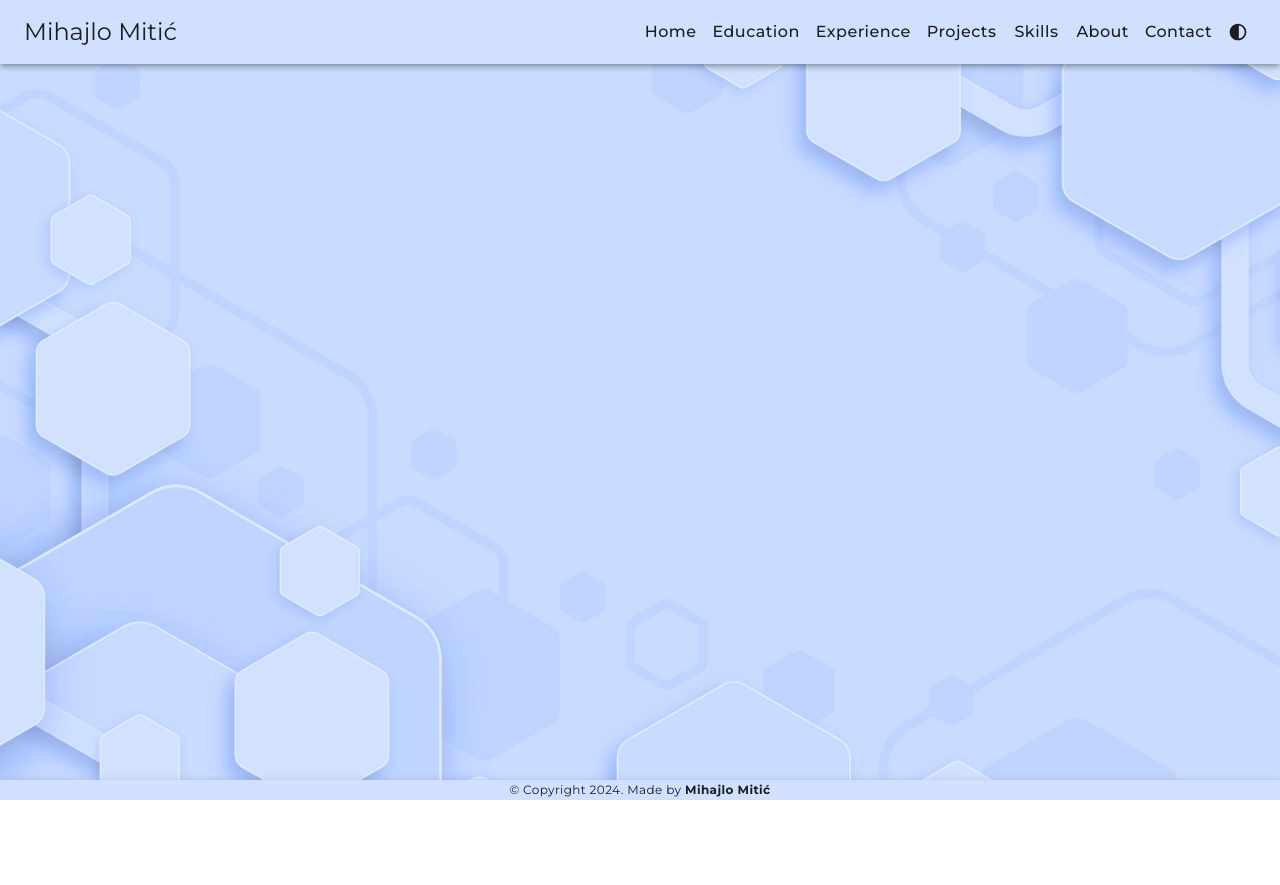
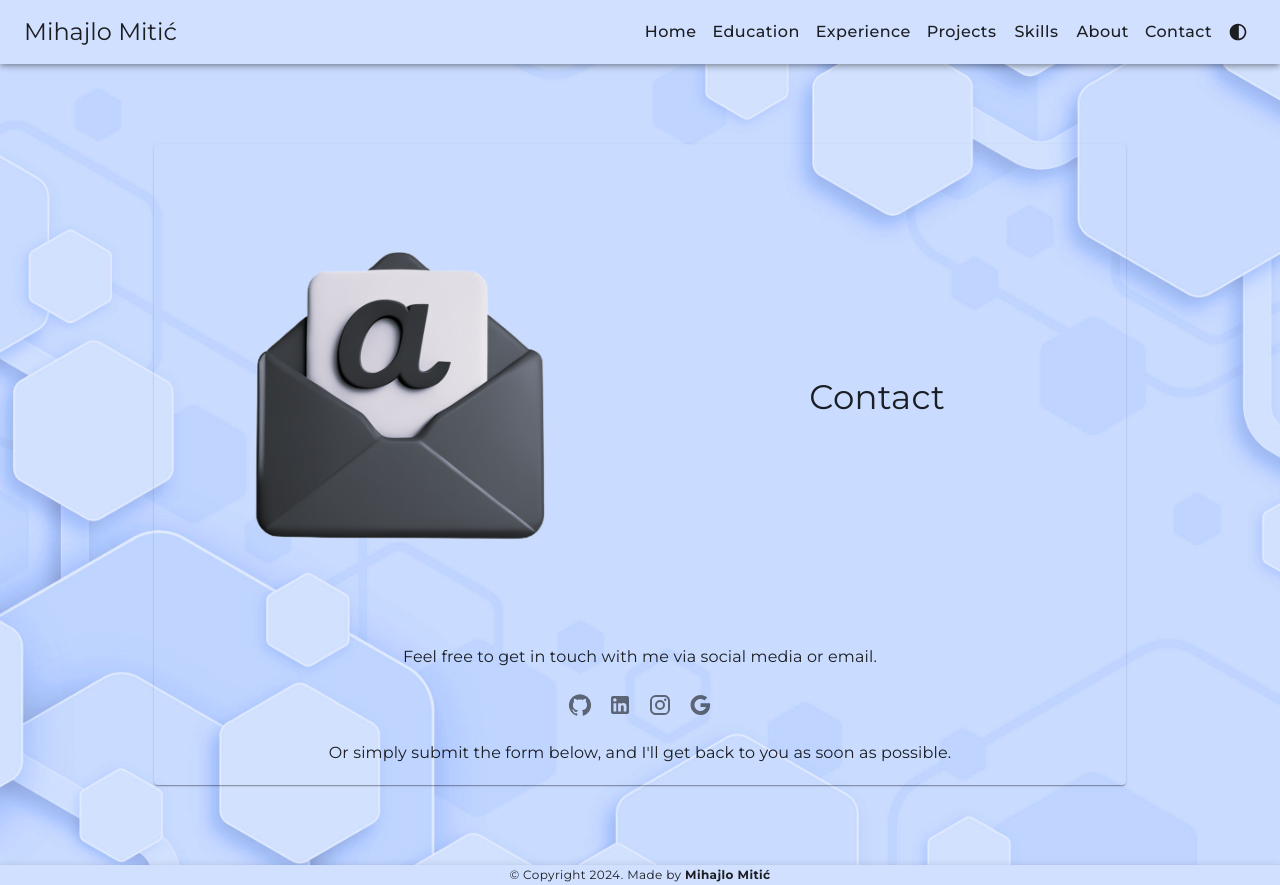
Before and after one commit to mmitic99/mmitic99.github.io, a React (Create React App) app: page /contact in a window 1280 px wide. Before the commit the page ends 800 px from the top, so only its background shows below. Built offline with nearby package versions, Linux system fonts and the light colour scheme.

Commit message:
feat: basic contact page

```diff
--- a/src/App.js
+++ b/src/App.js
@@ -9,6 +9,7 @@ import { useState } from "react";
 import React from "react";
 import Education from "./components/Education.js";
 import Experience from "./components/Experience.js";
+import Contact from "./components/Contact.js";
 
 const lightBackground = "/img/lightBackground.png";
 const darkBackground = "/img/darkBackground.png";
@@ -86,6 +87,11 @@ function App() {
               path="/experience"
               element={<Experience navbarHeight={navbarHeight} />}
             />
+
+            <Route
+              path="/contact"
+              element={<Contact navbarHeight={navbarHeight} />}
+            />
           </Routes>
           <Footbar />
         </Router>
--- /dev/null
+++ b/src/components/Contact.js
@@ -0,0 +1,71 @@
+import { Grid2, Typography, useMediaQuery } from "@mui/material";
+import React from "react";
+import TransparentPaper from "./common/TransparentPaper";
+import CenteredBox from "./common/CenteredBox";
+import { smallScreen } from "./common/const";
+import SocialMediaBar from "./SocialMediaBar";
+
+function Contact({ navbarHeight }) {
+  const small = useMediaQuery(smallScreen);
+  return (
+    <CenteredBox navbarHeight={navbarHeight}>
+      <TransparentPaper>
+        <Grid2
+          container
+          spacing={small ? 0 : 2}
+          columns={16}
+          direction={small ? "column" : "row"}
+          sx={{
+            alignItems: "center",
+            justify: "flex-end",
+          }}
+        >
+          <Grid2
+            size={small ? 16 : 8}
+            alignItems="center"
+            justify="flex-end"
+            order={small ? 2 : 1}
+          >
+            <div style={{ width: "100%", height: "100%" }}>
+              <img
+                src={process.env.PUBLIC_URL + "/img/contact.png"}
+                style={{ width: "100%", height: "100%" }}
+                loading="lazy"
+              />
+            </div>
+          </Grid2>
+          <Grid2
+            size={small ? 16 : 8}
+            alignItems="center"
+            justify="center"
+            order={small ? 1 : 2}
+          >
+            <Typography variant="h4" justifyContent="center" align="center">
+              Contact
+            </Typography>
+          </Grid2>
+          <Grid2 size={16} alignItems="center" justify="flex-end" order={3}>
+            <Typography variant="body1" justifyContent="center" align="center">
+              Feel free to get in touch with me via social media or email.
+            </Typography>
+            <SocialMediaBar
+              horizontal="true"
+              justifyContent="center"
+              align="center"
+              style={{
+                position: "static",
+                margin: "2vh 0",
+              }}
+            />
+            <Typography variant="body1" justifyContent="center" align="center">
+              Or simply submit the form below, and I'll get back to you as soon
+              as possible.
+            </Typography>
+            {/*TODO:kontakt forma*/}
+          </Grid2>
+        </Grid2>
+      </TransparentPaper>
+    </CenteredBox>
+  );
+}
+export default Contact;
--- a/src/components/Experience.js
+++ b/src/components/Experience.js
@@ -138,7 +138,6 @@ function Experience({ navbarHeight }) {
           </Grid2>
         </Grid2>
       </TransparentPaper>
-      <SocialMediaBar></SocialMediaBar>
     </CenteredBox>
   );
 }
--- a/src/components/SocialMediaBar.js
+++ b/src/components/SocialMediaBar.js
@@ -7,7 +7,7 @@ const linkedInLink = "https://www.linkedin.com/in/mihajlomitic/";
 const instagramLink = "https://www.instagram.com/mmitic_99/";
 const googleLink = "mailto:mihajlomiticmiki@gmail.com";
 
-function SocialMediaBar() {
+function SocialMediaBar(props) {
   return (
     <div
       style={{
@@ -15,8 +15,9 @@ function SocialMediaBar() {
         top: "40vh",
         left: 0,
       }}
+      {...props}
     >
-      <ButtonGroup orientation="vertical">
+      <ButtonGroup orientation={props.horizontal ? "horizontal" : "vertical"}>
         <IconButton component={Link} href={githubLink} target="_blank">
           <GitHub fontSize="medium"></GitHub>
         </IconButton>
```
Also changed, not shown: public/img/contact.png (added).
